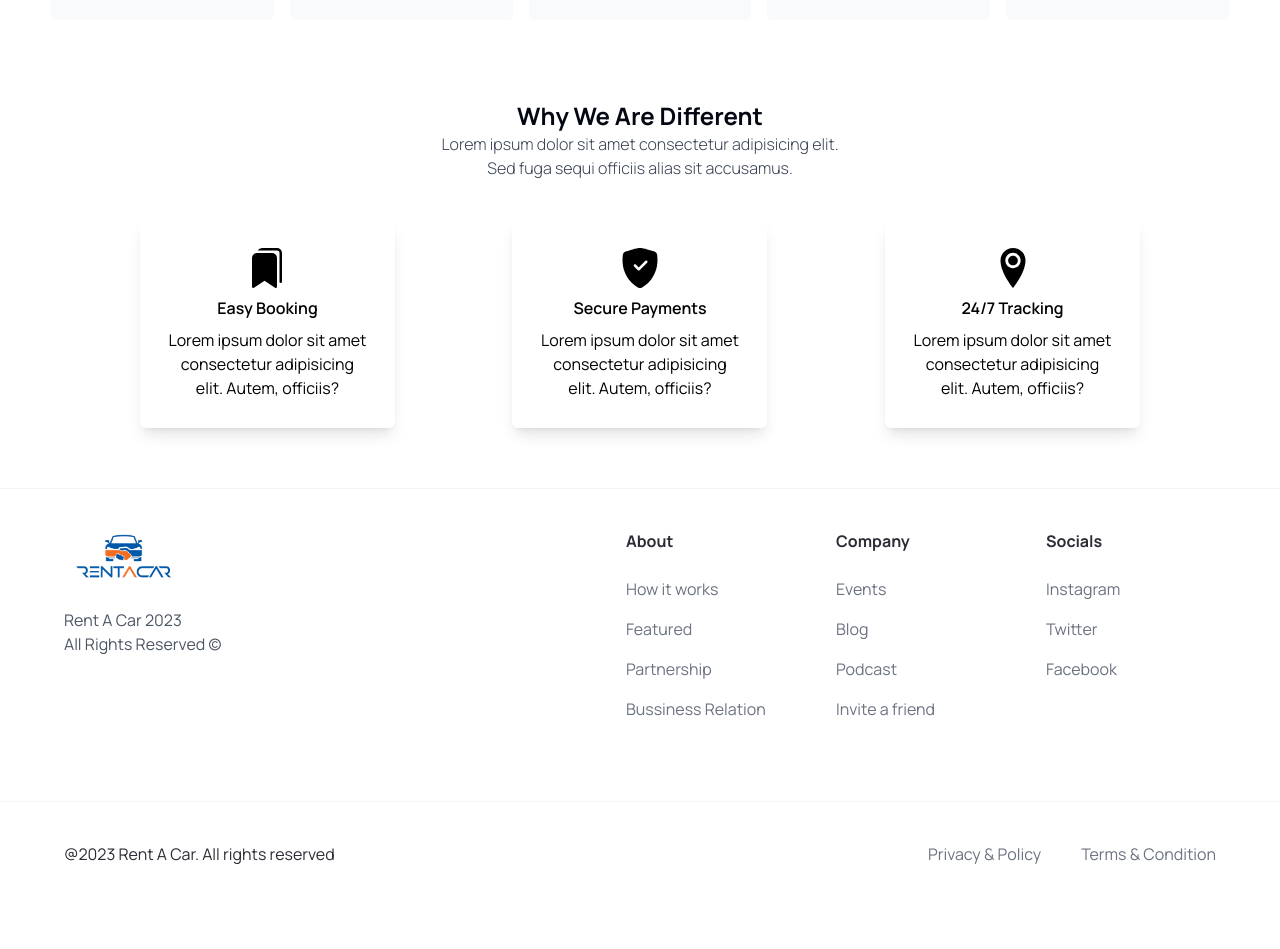
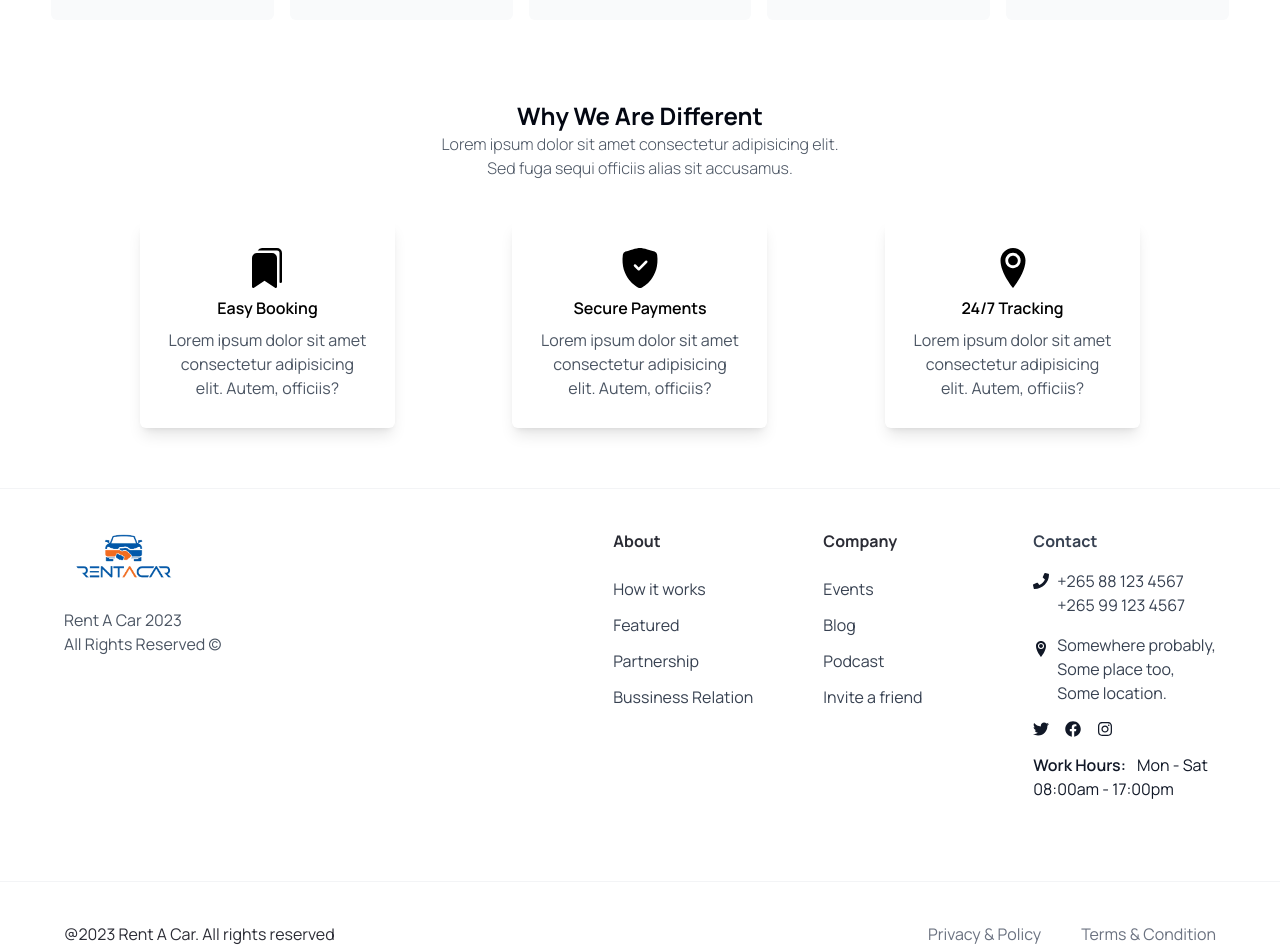
Before and after one commit to jesseemana/Car-rentals, a Next.js app: page / in a window 1280 px wide. Shown: the part 1343-2292 px from the top of the page. Before the commit the page ends 2249 px from the top, so only its background shows below. Built offline with nearby package versions, Linux system fonts and the light colour scheme.

Commit message:
fexd colors

```diff
--- a/app/components/About.tsx
+++ b/app/components/About.tsx
@@ -3,7 +3,6 @@ import { BiSupport } from 'react-icons/bi'
 import { GrServices } from 'react-icons/gr'
 import { MdPriceCheck } from 'react-icons/md'
 import { BsFillCheckCircleFill } from 'react-icons/bs'
-
 
 const About = () => {
   return (
@@ -14,17 +13,16 @@ const About = () => {
           alt='Toyota fortuner'
           width={500}
           height={500}
-          className=''
         />
       </div>
 
        <div className='flex flex-col gap-3 p-4'>
         <h1 className='capitalize text-lg md:text-3xl font-bold text-gray-900'>why you should chose us</h1>
-        <div className='flex flex-col gap-2'>
+        <div className='flex flex-col gap-2 ml-3'>
           {about.map((item, index) => (
             <div key={index} className='flex items-center gap-2'>
               {item.icon}
-              <p className='capitalize text-gray-900 text-sm md:text-lg font-extralight'>{item.text}</p>
+              <p className='capitalize text-gray-700 text-sm md:text-lg font-extralight'>{item.text}</p>
             </div>
           ))}
         </div>
@@ -38,19 +36,19 @@ export default About
 
 export const about = [
   {
-    icon: <BsFillCheckCircleFill />,
+    icon: <BsFillCheckCircleFill size={20} />,
     text: 'easy booking expirience',
   },
   {
-    icon: <BiSupport />,
+    icon: <BiSupport size={20} />,
     text: 'excellent customer support'
   },
   {
-    icon: <MdPriceCheck />,
+    icon: <MdPriceCheck size={20} />,
     text: 'affordable prices'
   },
   {
-    icon: <GrServices />,
+    icon: <GrServices size={20} />,
     text: 'quality service'
   }
 ]
--- a/app/components/Difference.tsx
+++ b/app/components/Difference.tsx
@@ -6,7 +6,7 @@ const Difference = () => {
     <section className='flex p-10 flex-col gap-10 mt-10'>
       <div className='flex flex-col text-center'>
         <h1 className='text-lg lg:text-2xl text-gray-950 capitalize font-bold'>why we are different</h1>
-        <p className='font-light text-gray-700'>
+        <p className='font-light text-gray-600'>
           Lorem ipsum dolor sit amet consectetur adipisicing elit. <br />
           Sed fuga sequi officiis alias sit accusamus. <br />
         </p>
@@ -20,7 +20,7 @@ const Difference = () => {
           >
             {item.icon}
             <h2 className='capitalize text-center font-semibold'>{item.title}</h2>
-            <p className='text-center'>{item.text}</p>
+            <p className='text-center text-gray-600'>{item.text}</p>
           </div>
         ))}
       </div>
--- a/app/components/Footer.tsx
+++ b/app/components/Footer.tsx
@@ -1,7 +1,8 @@
+import Link from 'next/link'
 import Image from 'next/image'
-import Link from 'next/link'
-
 import { footer_links } from '@app/utils/links'
+import { ImLocation2 } from 'react-icons/im'
+import { FaFacebook, FaTwitter, FaInstagram, FaPhone } from 'react-icons/fa'
 
 const Footer = () => {
   return (
@@ -25,12 +26,12 @@ const Footer = () => {
           {footer_links.map((item, index) => (
             <div key={index} className='flex flex-col gap-6 text-base min-w-[170px]'>
               <h3 className='font-bold'>{item.title}</h3>
-              <div className='flex flex-col gap-4'>
+              <div className='flex flex-col gap-3'>
                 {item.links.map((link) => (
                   <Link
                     key={link.title}
                     href={link.url}
-                    className='text-gray-500'
+                    className='text-gray-700'
                   >
                     {link.title}
                   </Link>
@@ -38,12 +39,38 @@ const Footer = () => {
               </div>
             </div>
           ))}
+
+          <div className='flex flex-col gap-4 text-base min-w-[170px] text-gray-700'>
+            <h3 className='font-bold capitalize'>contact</h3>
+            {/* PHONE */}
+            <div className='flex gap-2'>
+              <FaPhone className='text-gray-900 mt-1' />
+              <p>+265 88 123 4567 <br/> +265 99 123 4567</p>
+            </div>
+            {/* LOCATION */}
+            <div className='flex gap-2'>
+              <ImLocation2 className='text-gray-900 mt-2' />
+              <p>Somewhere probably, <br/> Some place too, <br/>Some location.</p>
+            </div>
+            {/* SOCIAL MEDIA */}
+            <div className='flex gap-4'>
+              {socials.map((item, index) => (
+                <Link key={index} href={item.link} target='_blank'>
+                  {item.icon}
+                </Link>
+              ))}
+            </div>
+            {/* WORK HOURS */}
+            <p className='font-semibold text-gray-900 capitalize'>
+              work hours: <span className='font-normal ml-2'>Mon - Sat <br/>
+              08:00am - 17:00pm</span>
+            </p>
+          </div>
         </div>
       </div>
 
       <div className='flex justify-between items-center flex-wrap mt-10 border-t border-gray-100 sm:px-16 px-6 py-10'>
         <p>@2023 Rent A Car. All rights reserved</p>
-
         <div className='flex-1 flex sm:justify-end justify-center max-sm:mt-4 gap-10'>
           <Link href='/' className='text-gray-500'>
             Privacy & Policy
@@ -58,3 +85,18 @@ const Footer = () => {
 }
 
 export default Footer
+
+export const socials = [
+  {
+    icon: <FaTwitter className='text-gray-900' />,
+    link: 'x.com/jesseemaana'
+  },
+  {
+    icon: <FaFacebook className='text-gray-900' />,
+    link: 'facebook.com'
+  },
+  {
+    icon: <FaInstagram className='text-gray-900' />,
+    link: 'insatgram.com'
+  }
+]
--- a/app/utils/links.ts
+++ b/app/utils/links.ts
@@ -17,12 +17,4 @@ export const footer_links = [
       { title: 'Invite a friend', url: '/' },
     ],
   },
-  {
-    title: 'Socials',
-    links: [
-      { title: 'Instagram', url: 'instagram.com' },
-      { title: 'Twitter', url: 'twiter.com/jesseemana' },
-      { title: 'Facebook', url: 'facebook.com' },
-    ],
-  },
 ];
```
